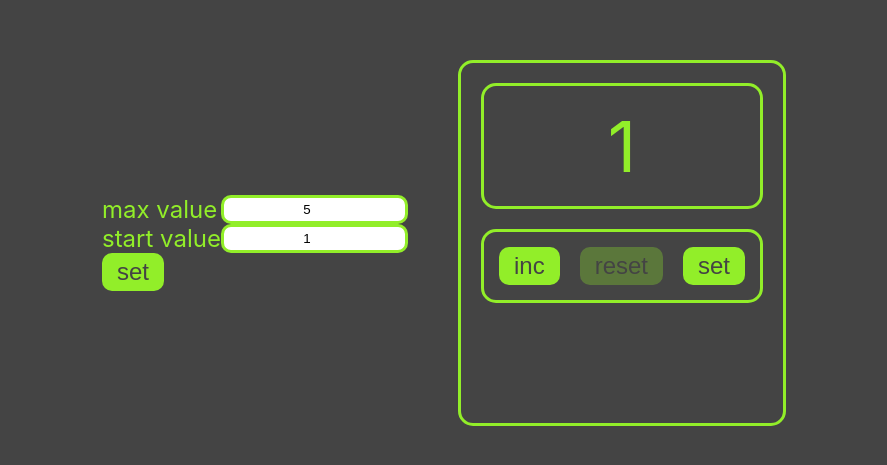
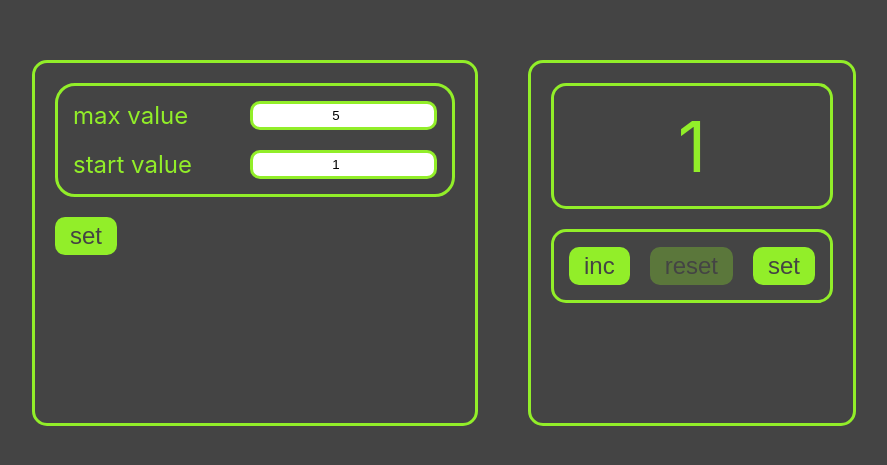
Before and after one commit to ttony88/counter, a React (Create React App) app: page / in a window 1280 px wide. Shown: the part 157-622 px from the top of the page, without its empty margins (196-1083 px from the left). Built offline with nearby package versions, Linux system fonts and the light colour scheme; the HTML template or start-up script is replaced by a standard one.

Commit message:
add Setting.module.css

```diff
--- a/src/setting/Setting.module.css
+++ b/src/setting/Setting.module.css
@@ -0,0 +1,27 @@
+.setting {
+    padding: 20px;
+    min-height: 40%;
+    min-width: 400px;
+    border: 3px solid rgb(146, 238, 41);
+    border-radius: 15px;
+}
+
+.display {
+    display: flex;
+    flex-direction: column;
+    gap: 20px;
+    padding: 15px;
+    margin-bottom: 20px;
+    border: 3px solid rgb(146, 238, 41);
+    border-radius: 20px;
+}
+
+.buttonArea {
+    display: flex;
+    justify-content: center;
+    align-items: center;
+    gap: 20px;
+    padding: 15px;
+    border: 3px solid rgb(146, 238, 41);
+    border-radius: 15px;
+}
```
